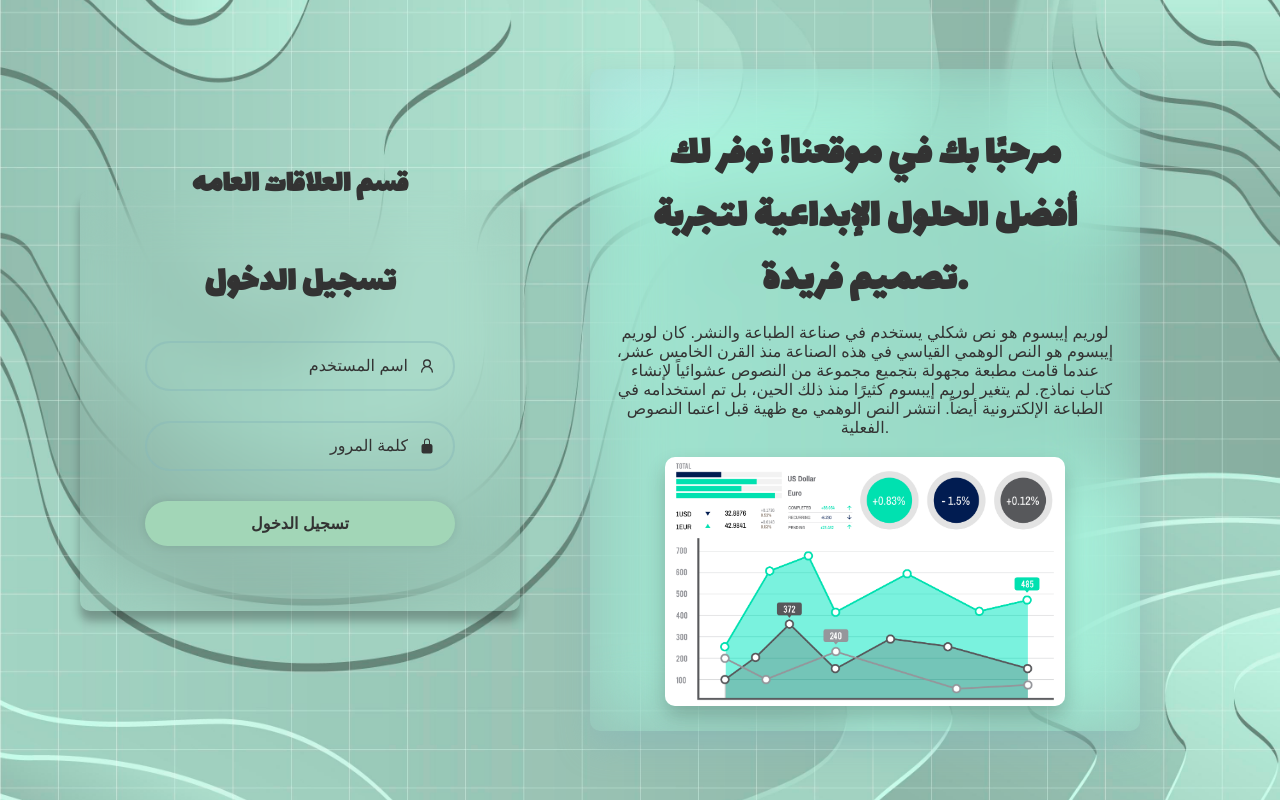
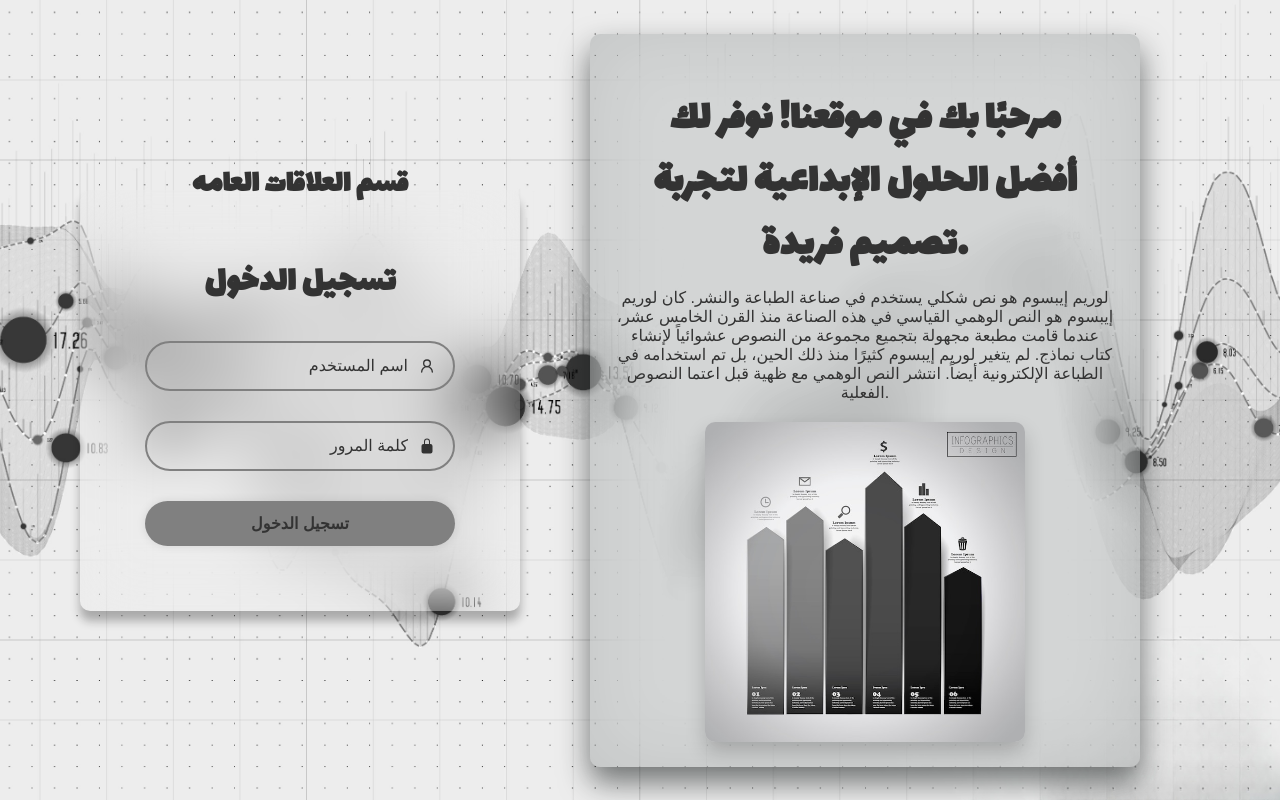
Before and after one commit to RooQaa/Inventory, a React (Create React App) app in the folder client/: page / in a window 1280 px wide. Built offline with nearby package versions, Linux system fonts and the light colour scheme.

Commit message:
theme update

```diff
--- a/client/src/Components/LoginPage/LoginPage.css
+++ b/client/src/Components/LoginPage/LoginPage.css
@@ -75,18 +75,18 @@ body {
   text-align: center;
   display: flex;
   flex-direction: column;
-  background: rgba(136, 185, 185, 0.2);
+  background: rgba(36, 47, 47, 0.2);
   align-items: center;
   border-radius: 10px;
   border: 5px solid transparent;
   backdrop-filter: blur(40px) brightness(1.2) saturate(1.4);
-  box-shadow: 0 15px 30px rgba(136, 185, 185, 0.6);
+  box-shadow: 0 15px 30px rgba(26, 31, 31, 0.6);
   justify-content: center;
 }
 
 .hero-wrapper .hero-image {
   width: 100%;
-  max-width: 400px;
+  max-width: 320px;
   height: auto;
   margin-top: 20px;
   border-radius: 10px;
@@ -139,7 +139,7 @@ p {
   width: 100%;
   height: 100%;
   background: transparent;
-  border: 2px solid rgba(136, 185, 185, 0.5);
+  border: 2px solid #808080;
   border-radius: 40px;
   font-size: 16px;
   padding: 20px 45px 20px 20px;
@@ -170,14 +170,14 @@ p {
 
 .input-box input:focus + .icon {
   transform: translateY(-50%) scale(1.2);
-  color: #88b9b9;
+  color: #171717;
 }
 
 button {
   width: 100%;
   height: 45px;
   border: none;
-  background: #a2d6b7;
+  background: #808080;
   border-radius: 40px;
   box-shadow: 0 0 10px rgba(0, 0, 0, 0.1);
   cursor: pointer;
@@ -188,7 +188,8 @@ button {
 }
 
 button:hover {
-  background: #7aa5a5;
+  background:
+  #c0c0c2;
   transform: scale(1.08);
   box-shadow: 0 0 15px rgba(136, 185, 185, 0.4);
 }
```
Also changed, not shown: client/src/Components/Assets/background.jpg, client/src/Components/Assets/hero-img.jpg.
